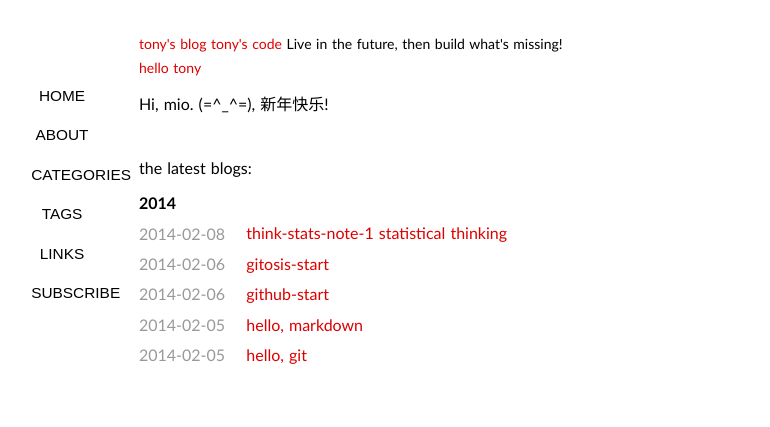
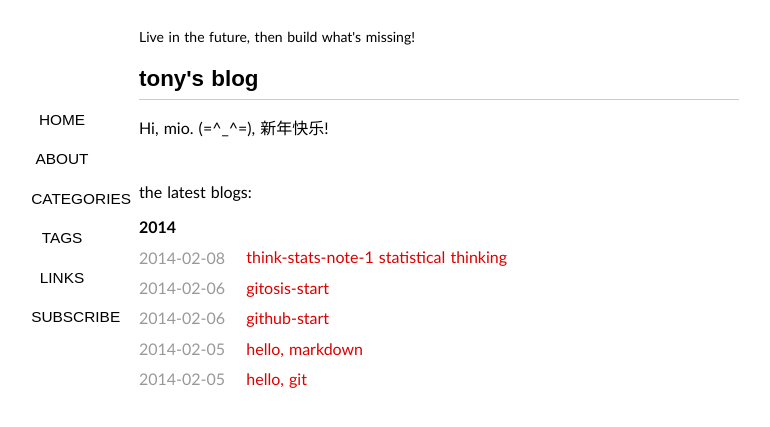
Before and after one commit to tonyskywalker/tonyskywalker.github.io, a Jekyll site: the page built from index.html, in a window 1280 px wide. Shown: the top 427 px of the page, without its empty margins (201-971 px from the left). Built offline with Jekyll 4.4.1, drawn with Linux system fonts in a browser that asks for light colours; some web fonts are replaced.

Commit message:
update layout

```diff
--- a/_layouts/default.html
+++ b/_layouts/default.html
@@ -13,13 +13,12 @@
 <div id="container">
 	<div id="main" role="main">
 		<div id="mio">
-        	<p><a href="http://tonyskywalker.github.io/">tony's blog</a>
-            	<a href="https://github.com/tonyskywalker">tony's code</a>
             	Live in the future, then build what's missing!</p>
     	</div>
-    	<div id="title">
-        	<a href="/">hello tony</a>
-    	</div>
+
+		<header>
+		<h1>{{ page.title }}</h1>
+		</header>
 
 		<nav>
 		<span><a title="home page" class="" href="{{ site.url }}/">home</a></span>
```
